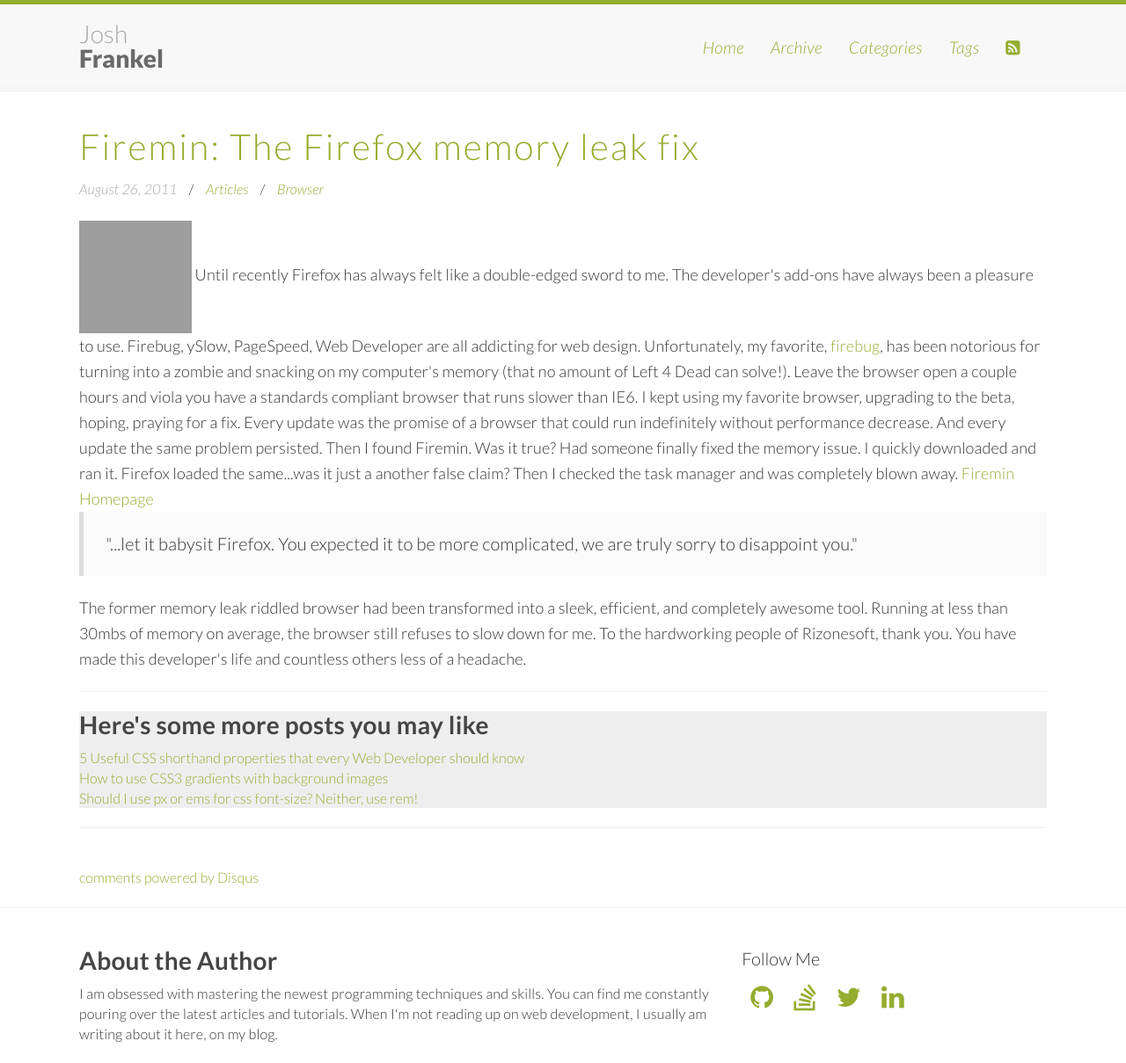
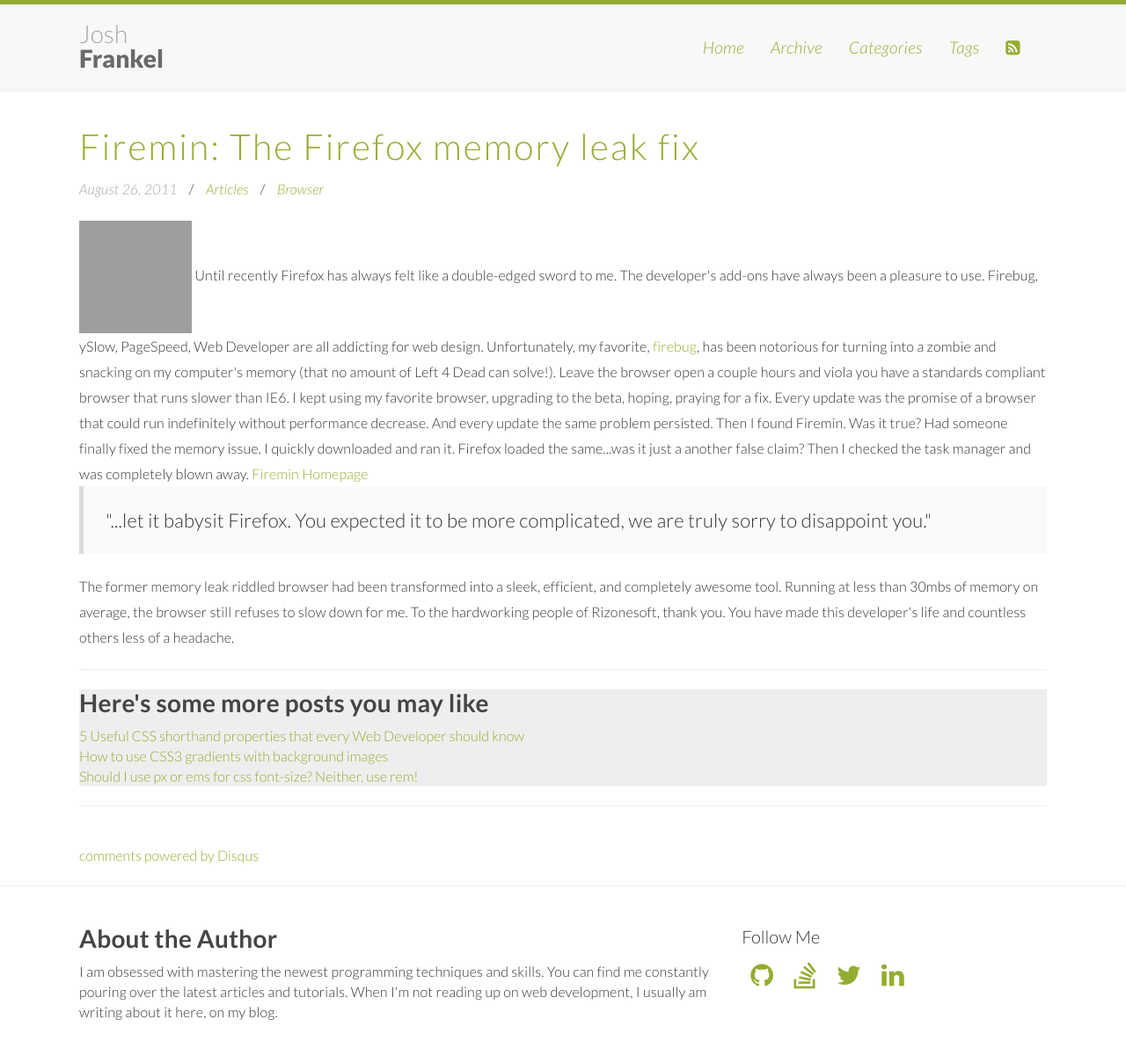
Before and after one commit to joshmfrankel/joshfrankel.me-blog-jekyll, a Jekyll site: the page built from _posts/2011-08-26-firemin-the-firefox-memory-leak-fix.html, in a window 1280 px wide. Shown: the whole page at 88% size. Built offline with Jekyll 4.4.1, drawn with Linux system fonts in a browser that asks for light colours; nearby versions of some CDN libraries; Markdown is read by kramdown in place of the engine named in the settings; comment, search, counter and statistics services are not loaded; after the commit the page ends 1184 px from its top, so only the background shows below that; grey boxes are pictures that could not be loaded.

Commit message:
Josh: More tweaks

```diff
--- a/css/_sass/_core/_base.scss
+++ b/css/_sass/_core/_base.scss
@@ -36,6 +36,9 @@
     background: rgba(#efefef, 0.3);
     border-left:5px solid #ddd;
     padding: 22px 25px;
+    font-size: 22px;
+    font-size: 2.2rem;
+    line-height: 1.5;
 }
 .highlight {
     border-radius: 2px;
--- a/css/_sass/_sections/_post.scss
+++ b/css/_sass/_sections/_post.scss
@@ -2,8 +2,8 @@
 
     p,
     .post {
-        font-size: 18px;
-        font-size: 1.8rem;
+        font-size: 16px;
+        font-size: 1.6rem;
         letter-spacing: 0.015rem;
         line-height: 29px;
     }
```
Also changed, not shown: css/styles.css.
